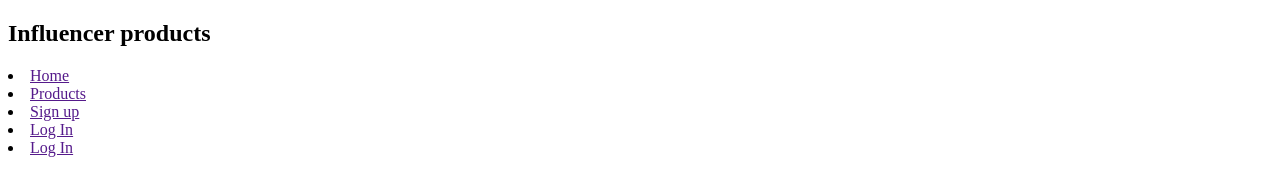
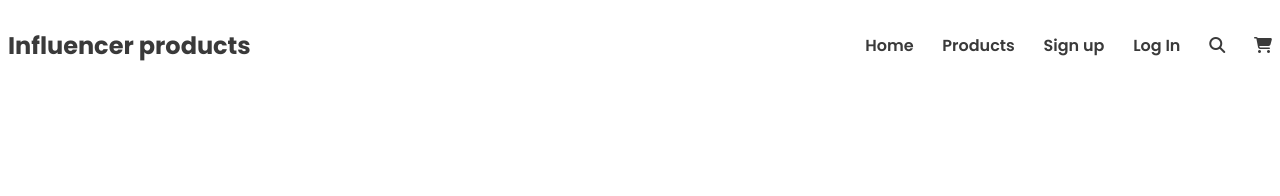
Before and after one commit to codermdshakil/mern-stack, a plain HTML site: page Milestone-2/Module-11/influencer-gear/index.html in a window 1280 px wide. Drawn offline with Linux system fonts and the light colour scheme.

Commit message:
Navber section added

```diff
--- a/Milestone-2/Module-11/influencer-gear/index.html
+++ b/Milestone-2/Module-11/influencer-gear/index.html
@@ -6,23 +6,28 @@
     <title>Influencer Gear</title>
     <!-- css file linked here -->
     <link rel="stylesheet" href="styles/style.css" />
+    <!-- font awsome linked here -->
+    <link rel="stylesheet" href="https://cdnjs.cloudflare.com/ajax/libs/font-awesome/6.7.2/css/all.min.css" integrity="sha512-Evv84Mr4kqVGRNSgIGL/F/aIDqQb7xQ2vcrdIwxfjThSH8CSR7PBEakCr51Ck+w+/U6swU2Im1vVX0SVk9ABhg==" crossorigin="anonymous" referrerpolicy="no-referrer" />
 
 
   </head>
   <body>
     <!-- header section start here -->
     <header>
-      <div class="header-container">
-        <div class="brand">
-          <h2>Influencer products</h2>
-        </div>
-        <div class="nav-items">
-          <li><a href="">Home</a></li>
-          <li><a href="">Products</a></li>
-          <li><a href="">Sign up</a></li>
-          <li><a href="">Log In</a></li>
-          <li><a href="">Log In</a></li>
-        </div>
+      <div class="container">
+        <div class="header-container">
+            <div class="brand">
+              <h2 class="brand-logo">Influencer products</h2>
+            </div>
+            <div class="nav-items">
+              <li><a href="" class="nav-item">Home</a></li>
+              <li><a href="" class="nav-item">Products</a></li>
+              <li><a href="" class="nav-item">Sign up</a></li>
+              <li><a href="" class="nav-item">Log In</a></li>
+              <li><a href="" class="nav-item"><i class="fas fa-search"></i></a></li>
+              <li><a href="" class="nav-item"><i class="fa-solid fa-cart-shopping"></i></a></li>
+            </div>
+          </div>
       </div>
     </header>
     <!-- header section end here -->
--- a/Milestone-2/Module-11/influencer-gear/styles/style.css
+++ b/Milestone-2/Module-11/influencer-gear/styles/style.css
@@ -9,6 +9,72 @@
     --secondary-color:#E02C6D;
     --body-color:#AAAAAA;
     --light-color:#787885;
-    --primary-font: font-family: "Poppins", sans-serif;
-    --secondary-font: font-family: "Inter", sans-serif;
+    --primary-font: "Poppins", sans-serif;
+    --secondary-font: "Inter", sans-serif;
 }
+
+
+/* Shared Style */
+.container{
+    max-width: 1440px;
+    display: block;
+    margin: 0 auto;
+}
+
+
+
+
+
+
+
+/* Header styled start here */
+
+.header-container{
+    display: flex;
+    align-items: center;
+    justify-content: space-between;
+}
+
+.brand-logo{
+    color: var(--primary-color);
+    font-family: var(--primary-font);
+    font-weight: bold;
+}
+
+.nav-items{
+    display: flex;
+}
+.nav-items li{
+    list-style: none;
+}
+.nav-items li a{
+    text-decoration: none;
+}
+
+.nav-item{
+    margin-left: 1.8rem;
+    font-size: 1rem;
+    font-weight: 600;
+    color: var(--primary-color);
+    font-family: var(--primary-font);
+}
+
+/* Header styled end here */
+
+
+
+/* small device  */
+
+@media screen and (max-width:576px) {
+    .header-container{
+        flex-direction: column;
+    }
+}
+
+
+/* medium device  */
+@media screen and (min-width:576px) and (max-width:992px) {
+    .header-container{
+        flex-direction: column;
+    }
+}
```
